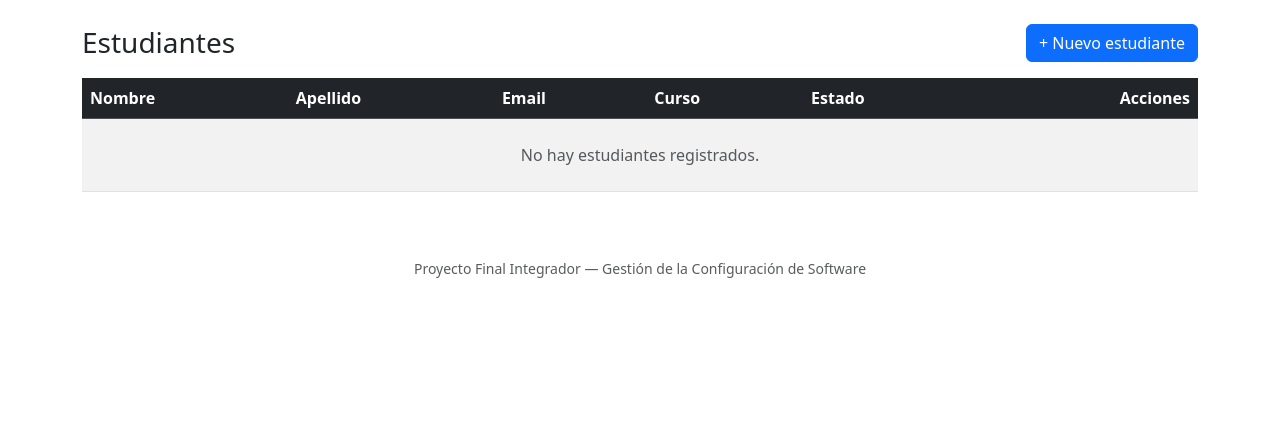
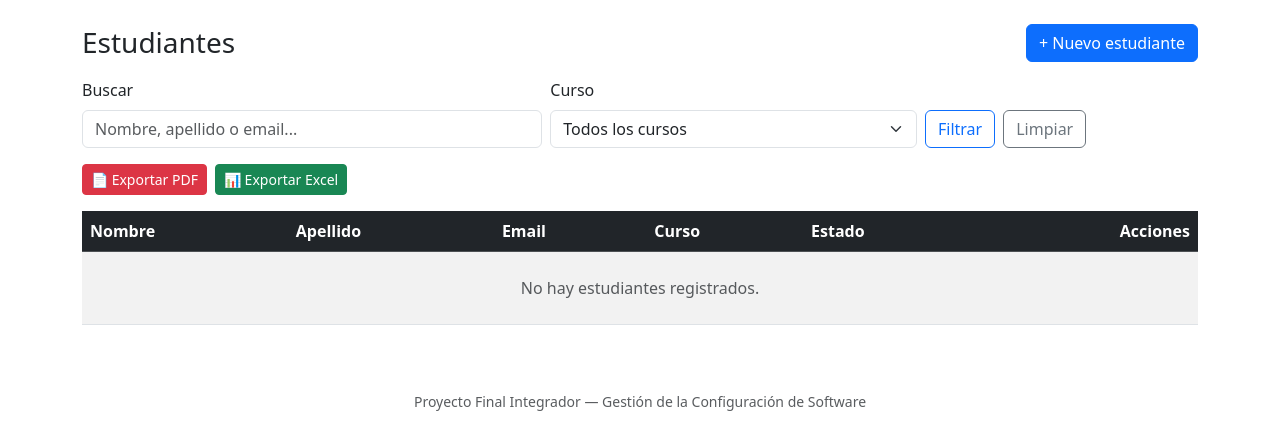
Before and after one commit to Eneritzch/GCSC2, a Django app: page /estudiantes/ in a window 1280 px wide. Shown: the part 56-491 px from the top of the page. Run offline with Django 5.2, Linux system fonts and the light colour scheme; data that the repository does not hold is empty.

Commit message:
feat(v2): barra de busqueda, filtro por curso y botones de exportacion en la lista

```diff
--- a/estudiantes/templates/estudiantes/estudiante_list.html
+++ b/estudiantes/templates/estudiantes/estudiante_list.html
@@ -10,6 +10,41 @@
     </a>
 </div>
 
+{# V2: barra de búsqueda + filtro por curso + exportación #}
+<form method="get" class="row g-2 align-items-end mb-3">
+    <div class="col-md-5">
+        <label class="form-label" for="q">Buscar</label>
+        <input type="text" name="q" id="q" value="{{ q }}"
+               class="form-control" placeholder="Nombre, apellido o email...">
+    </div>
+    <div class="col-md-4">
+        <label class="form-label" for="curso_id">Curso</label>
+        <select name="curso_id" id="curso_id" class="form-select">
+            <option value="">Todos los cursos</option>
+            {% for curso in cursos %}
+                <option value="{{ curso.pk }}"
+                    {% if curso.pk|stringformat:"s" == curso_id %}selected{% endif %}>
+                    {{ curso.nombre }}
+                </option>
+            {% endfor %}
+        </select>
+    </div>
+    <div class="col-md-3 d-flex gap-2">
+        <button type="submit" class="btn btn-outline-primary">Filtrar</button>
+        <a href="{% url 'estudiantes:lista' %}" class="btn btn-outline-secondary">
+            Limpiar
+        </a>
+    </div>
+</form>
+
+<div class="mb-3 d-flex gap-2">
+    {# Los reportes reutilizan los mismos filtros ?q= y ?curso_id= #}
+    <a href="{% url 'reportes:pdf' %}?q={{ q|urlencode }}&curso_id={{ curso_id|urlencode }}"
+       class="btn btn-danger btn-sm">📄 Exportar PDF</a>
+    <a href="{% url 'reportes:excel' %}?q={{ q|urlencode }}&curso_id={{ curso_id|urlencode }}"
+       class="btn btn-success btn-sm">📊 Exportar Excel</a>
+</div>
+
 {% include "estudiantes/partials/_tabla_estudiantes.html" with mostrar_acciones=True %}
 
 {% if is_paginated %}
@@ -17,7 +52,8 @@
         <ul class="pagination justify-content-center">
             {% if page_obj.has_previous %}
                 <li class="page-item">
-                    <a class="page-link" href="?page={{ page_obj.previous_page_number }}">
+                    <a class="page-link"
+                       href="?page={{ page_obj.previous_page_number }}&q={{ q|urlencode }}&curso_id={{ curso_id|urlencode }}">
                         Anterior
                     </a>
                 </li>
@@ -29,7 +65,8 @@
             </li>
             {% if page_obj.has_next %}
                 <li class="page-item">
-                    <a class="page-link" href="?page={{ page_obj.next_page_number }}">
+                    <a class="page-link"
+                       href="?page={{ page_obj.next_page_number }}&q={{ q|urlencode }}&curso_id={{ curso_id|urlencode }}">
                         Siguiente
                     </a>
                 </li>
```
